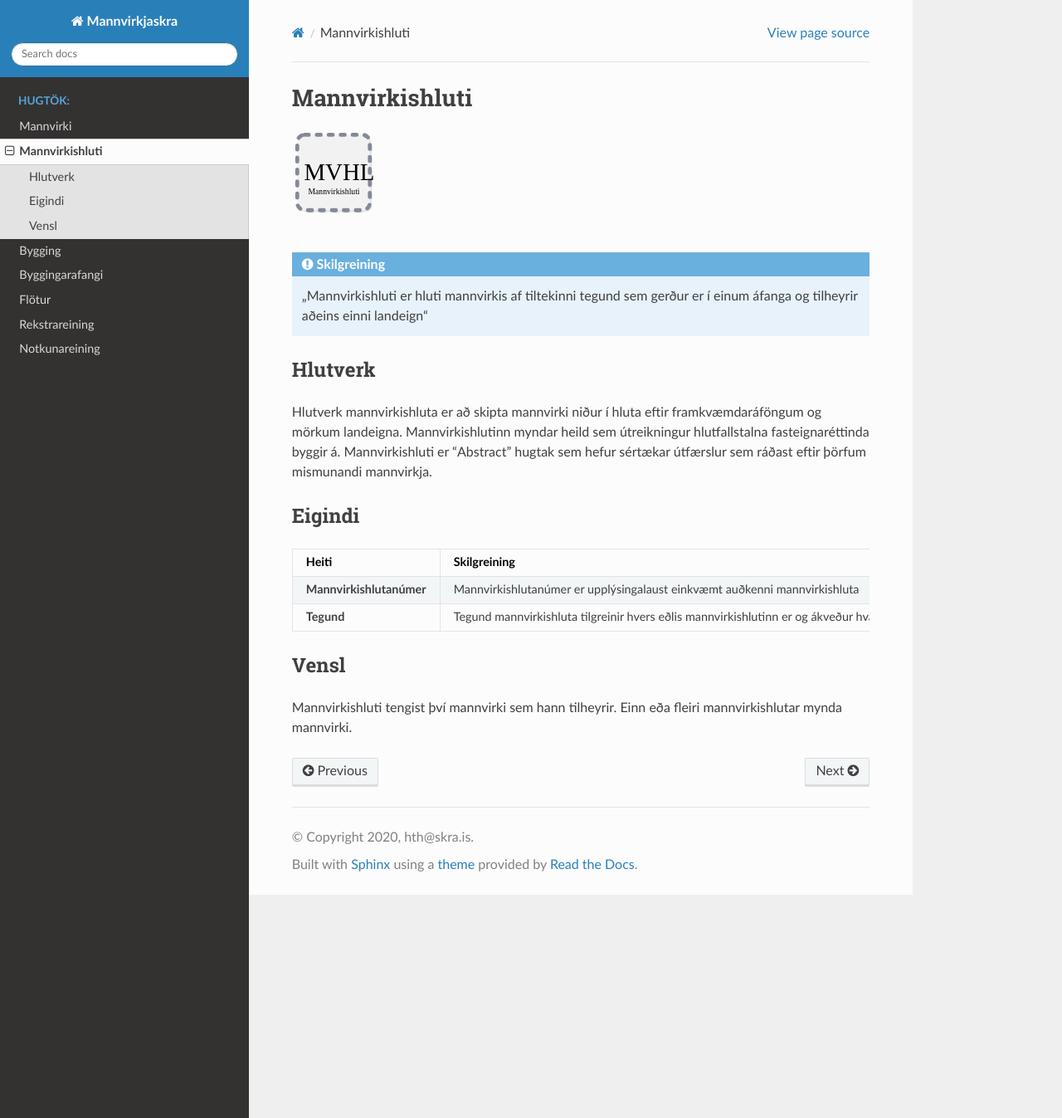
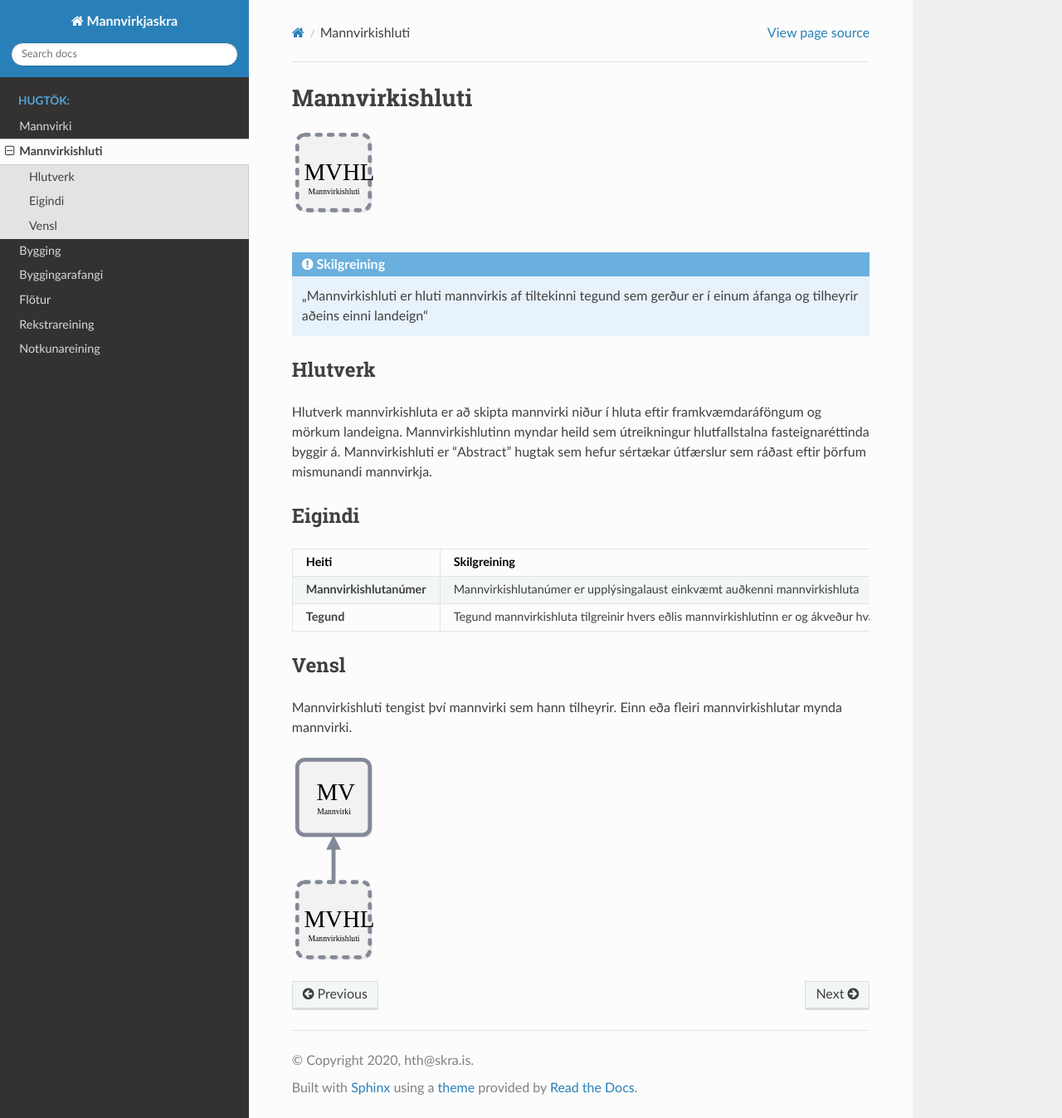
Before and after one commit to hthl/Mannvirkjaskra, a Sphinx documentation site: the page built from source/mannvirkishluti.rst, in a window 1280 px wide and 1347 px high. Shown: the whole window at 83% size. Built offline with Sphinx 7.4.7 and the Read the Docs theme 2.0.0, drawn with Linux system fonts in a browser that asks for light colours.

Commit message:
Update mannvirkishluti.rst

```diff
--- a/source/mannvirkishluti.rst
+++ b/source/mannvirkishluti.rst
@@ -36,3 +36,7 @@ Vensl
 -----
 
 Mannvirkishluti tengist því mannvirki sem hann tilheyrir. Einn eða fleiri mannvirkishlutar mynda mannvirki.
+
+.. image:: img/mannvirki_mannvirkishluti.svg
+  :width: 100
+  :alt: Vensl mannvirkis og mannvirkishluta
```
